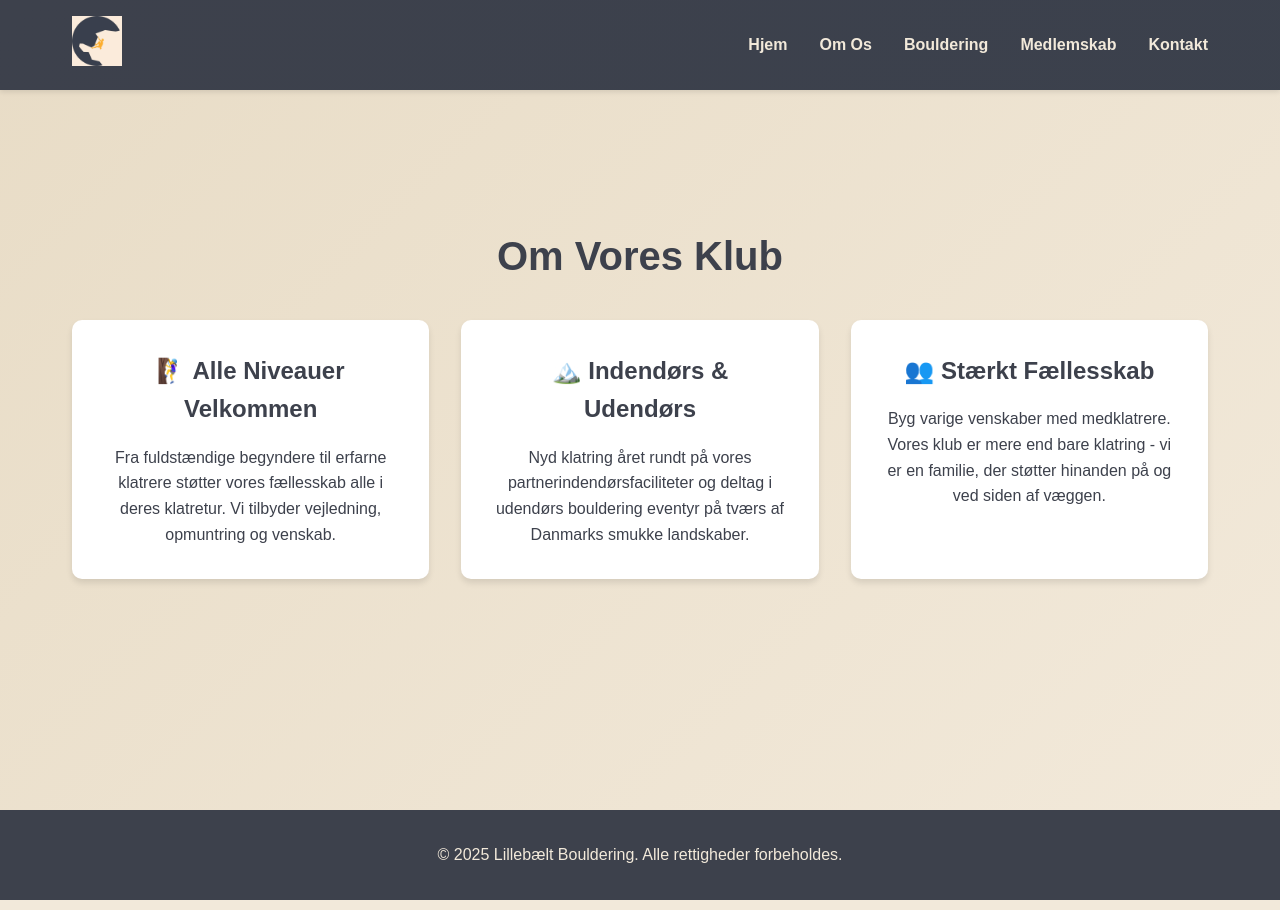
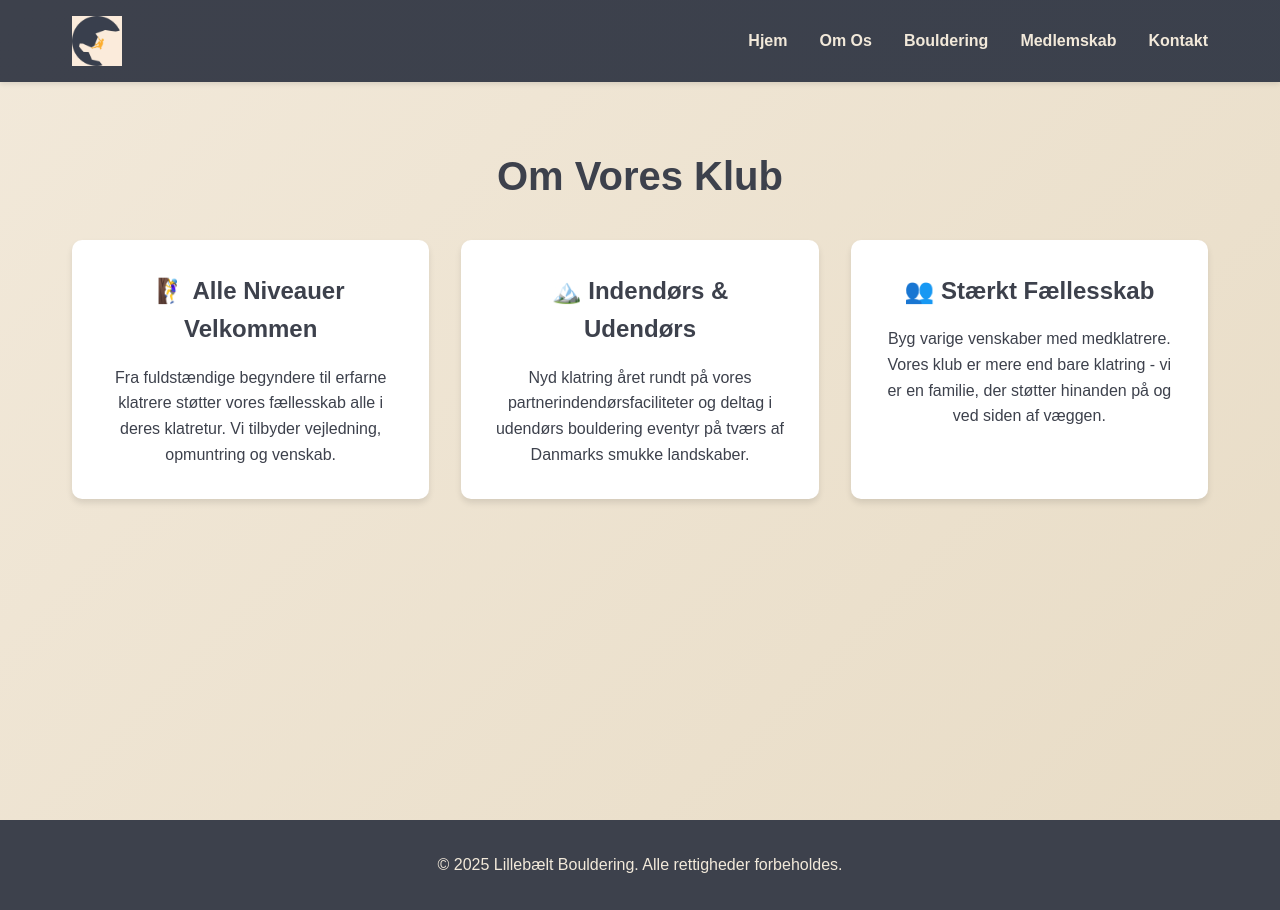
Before and after one commit to Kinkio/lillebaeltboulderingWebsite, a Jekyll site: the page built from pages/about.html, in a window 1280 px wide. Built offline with Jekyll 4.4.1, drawn with Linux system fonts in a browser that asks for light colours.

Commit message:
moved css clean

```diff
--- a/assets/css/style.scss
+++ b/assets/css/style.scss
@@ -68,11 +68,13 @@ nav {
 
 .logo a {
     display: block;
+    text-decoration: none;
 }
 
 .logo img {
     height: 50px;
     width: auto;
+    display: block;
 }
 
 .nav-links {
@@ -118,9 +120,10 @@ nav {
 }
 
 main {
-    background: linear-gradient(135deg, #e8dcc6 0%, var(--lb-background) 100%);
     flex: 1;
     padding-top: 80px; /* Account for fixed header */
+    background: linear-gradient(135deg, var(--lb-background) 0%, #e8dcc6 100%);
+    min-height: calc(100vh - 80px);
 }
 
 .hero {
@@ -134,9 +137,10 @@ main {
 }
 
 .hero-logo {
-    height: 150px;
-    width: auto;
-    margin-bottom: 2rem;
+    height: 150px !important;
+    width: auto !important;
+    margin-bottom: 2rem !important;
+    display: block !important;
 }
 
 .hero h1 {
@@ -172,6 +176,13 @@ main {
     padding: 4rem 2rem;
     max-width: 1200px;
     margin: 0 auto;
+}
+
+.section-alt {
+    background: rgba(255, 255, 255, 0.3);
+    border-radius: 15px;
+    margin: 2rem auto;
+    backdrop-filter: blur(5px);
 }
 
 .section h2 {
@@ -267,10 +278,11 @@ footer p {
         flex-direction: column;
         padding: 1rem;
         box-shadow: 0 2px 5px rgba(0,0,0,0.1);
+        z-index: 999;
     }
 
     .nav-links.active {
-        display: flex;
+        display: flex !important;
     }
 
     .nav-links li {
@@ -285,7 +297,7 @@ footer p {
     }
 
     .burger-menu {
-        display: flex;
+        display: flex !important;
     }
 
     .burger-menu.active .burger-line:nth-child(1) {
--- a/pages/about.html
+++ b/pages/about.html
@@ -5,7 +5,7 @@ description: Lær om Lillebælt Bouldering - Danmarks førende indendørs og ude
 permalink: /about/
 ---
 
-<section id="about" class="section" style="margin-top: 80px;">
+<section id="about" class="section">
     <h2>Om Vores Klub</h2>
     <div class="features">
         <div class="feature">
@@ -13,7 +13,7 @@ permalink: /about/
             <p>Fra fuldstændige begyndere til erfarne klatrere støtter vores fællesskab alle i deres klatretur. Vi tilbyder vejledning, opmuntring og venskab.</p>
         </div>
         <div class="feature">
-            <h3>🏔️ Indendørs & Udendørs</h3>
+            <h3>🏔️ Indendørs &amp; Udendørs</h3>
             <p>Nyd klatring året rundt på vores partnerindendørsfaciliteter og deltag i udendørs bouldering eventyr på tværs af Danmarks smukke landskaber.</p>
         </div>
         <div class="feature">
--- a/pages/bouldering.html
+++ b/pages/bouldering.html
@@ -5,7 +5,7 @@ description: Lær om bouldering - en tilgængelig og givende form for klatring,
 permalink: /bouldering/
 ---
 
-<section id="bouldering" class="section section-alt" style="margin-top: 80px;">
+<section id="bouldering" class="section section-alt">
     <h2>Hvad er Bouldering?</h2>
     <div class="features">
         <div class="feature">
--- a/pages/contact.html
+++ b/pages/contact.html
@@ -5,7 +5,7 @@ description: Kom i kontakt med Lillebælt Bouldering. Find vores kontaktinformat
 permalink: /contact/
 ---
 
-<section id="contact" class="section" style="margin-top: 80px;">
+<section id="contact" class="section">
     <h2>Kom i Kontakt</h2>
     <div class="contact-grid">
         <div class="contact-item">
```
